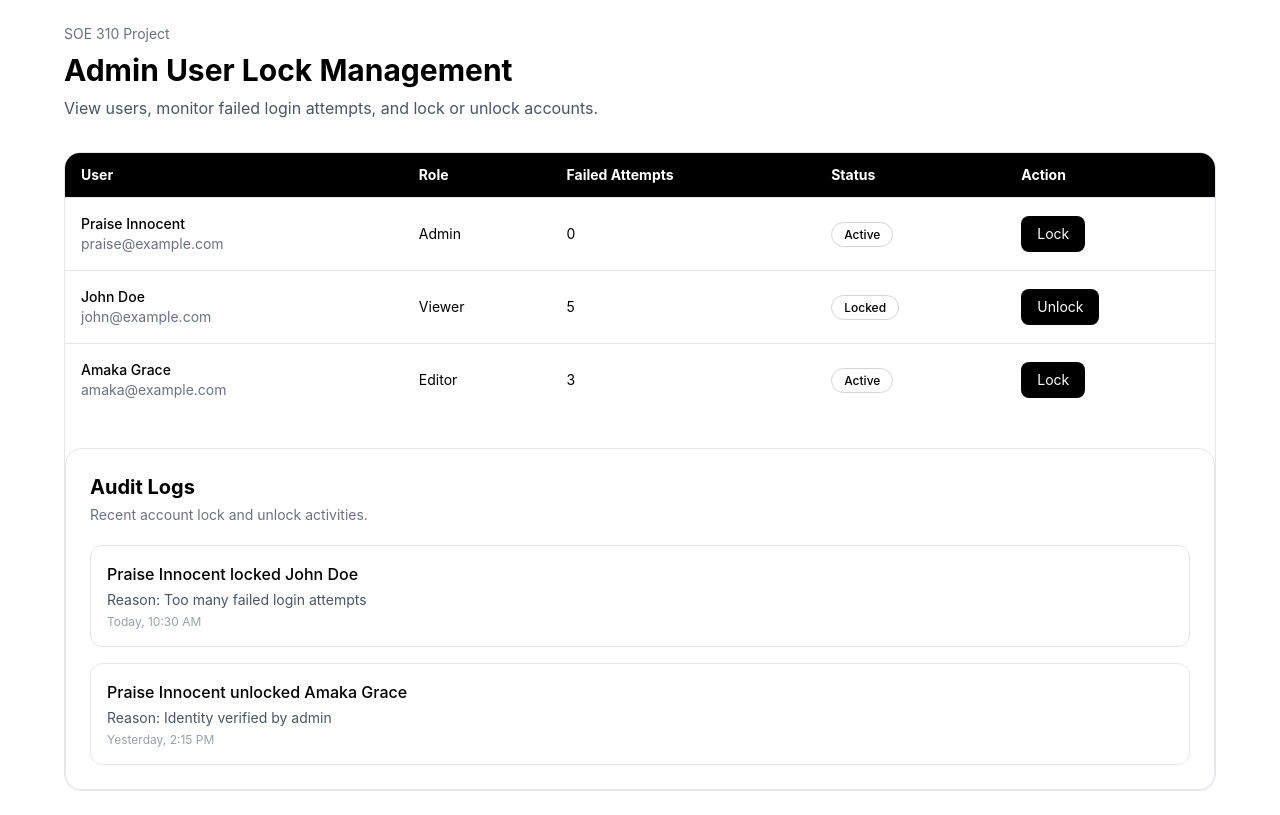
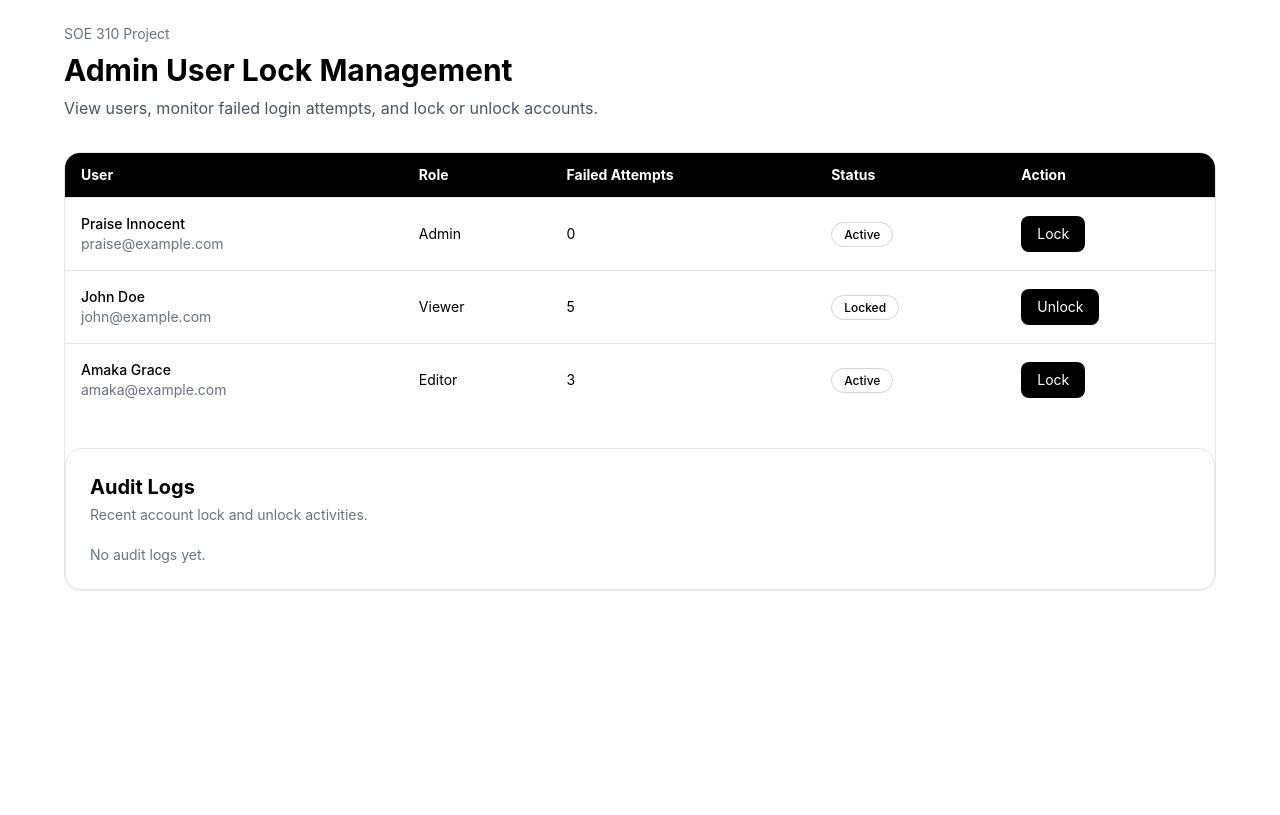
Before and after one commit to praisezedo/soe310-admin-lockscreen, a React (Vite) app: page / in a window 1280 px wide. Built offline with nearby package versions, Linux system fonts and the light colour scheme.

Commit message:
Add dynamic audit logs

```diff
--- a/src/App.tsx
+++ b/src/App.tsx
@@ -1,7 +1,7 @@
 import { mockUsers } from "./data/mockUsers";
 import { useState } from "react";
 import LockModal from "./components/lockModal";
-import AuditLogs from "./components/auditLogs";
+import AuditLogs, { type AuditLog } from "./components/auditLogs";
 
 export default function App() {
 
@@ -10,9 +10,13 @@ const [action, setAction] = useState<"lock" | "unlock">("lock");
 const [selectedUser, setSelectedUser] = useState("");
 const [ users , setUsers ] = useState(mockUsers);
 const [selectedUserId, setSelectedUserId] = useState<number | null>(null);
+const [logs, setLogs] = useState<AuditLog[]>([]);
 
-function handleConfirmAction () {
+function handleConfirmAction() {
   if (!selectedUserId) return;
+
+  const selectedUserData = users.find((user) => user.id === selectedUserId);
+  if (!selectedUserData) return;
 
   setUsers((currentUsers) =>
     currentUsers.map((user) =>
@@ -25,6 +29,20 @@ function handleConfirmAction () {
         : user
     )
   );
+
+  const newLog: AuditLog = {
+    id: Date.now(),
+    admin: "Praise Innocent",
+    action: action === "lock" ? "locked" : "unlocked",
+    user: selectedUserData.name,
+    reason:
+      action === "lock"
+        ? "Account locked due to security review"
+        : "Account unlocked after admin verification",
+    time: new Date().toLocaleString(),
+  };
+
+  setLogs((currentLogs) => [newLog, ...currentLogs]);
 
   setModalOpen(false);
 }
@@ -89,7 +107,7 @@ function handleConfirmAction () {
               ))}
             </tbody>
           </table>
-          <AuditLogs/>
+          <AuditLogs logs={logs} />
         </div>
       </section>
 
--- a/src/components/auditLogs.tsx
+++ b/src/components/auditLogs.tsx
@@ -1,23 +1,17 @@
-const logs = [
-  {
-    id: 1,
-    admin: "Praise Innocent",
-    action: "locked",
-    user: "John Doe",
-    reason: "Too many failed login attempts",
-    time: "Today, 10:30 AM",
-  },
-  {
-    id: 2,
-    admin: "Praise Innocent",
-    action: "unlocked",
-    user: "Amaka Grace",
-    reason: "Identity verified by admin",
-    time: "Yesterday, 2:15 PM",
-  },
-];
+export type AuditLog = {
+  id: number;
+  admin: string;
+  action: "locked" | "unlocked";
+  user: string;
+  reason: string;
+  time: string;
+};
 
-export default function AuditLogs() {
+type AuditLogsProps = {
+  logs: AuditLog[];
+};
+
+export default function AuditLogs({ logs }: AuditLogsProps) {
   return (
     <section className="mt-8 rounded-2xl border border-gray-200 bg-white p-6">
       <h2 className="text-xl font-bold">Audit Logs</h2>
@@ -26,11 +20,11 @@ export default function AuditLogs() {
       </p>
 
       <div className="mt-5 space-y-4">
-        {logs.map((log) => (
-          <div
-            key={log.id}
-            className="rounded-xl border border-gray-200 p-4"
-          >
+        {logs.length === 0 ? (
+          <p className="text-sm text-gray-500">No audit logs yet.</p>
+        ) : (
+          logs.map((log) => (
+            <div key={log.id} className="rounded-xl border border-gray-200 p-4">
               <p className="font-medium">
                 {log.admin} {log.action} {log.user}
               </p>
@@ -39,7 +33,8 @@ export default function AuditLogs() {
               </p>
               <p className="mt-1 text-xs text-gray-400">{log.time}</p>
             </div>
-        ))}
+          ))
+        )}
       </div>
     </section>
   );
```
Lines whose indentation alone changed are shown as unchanged.
